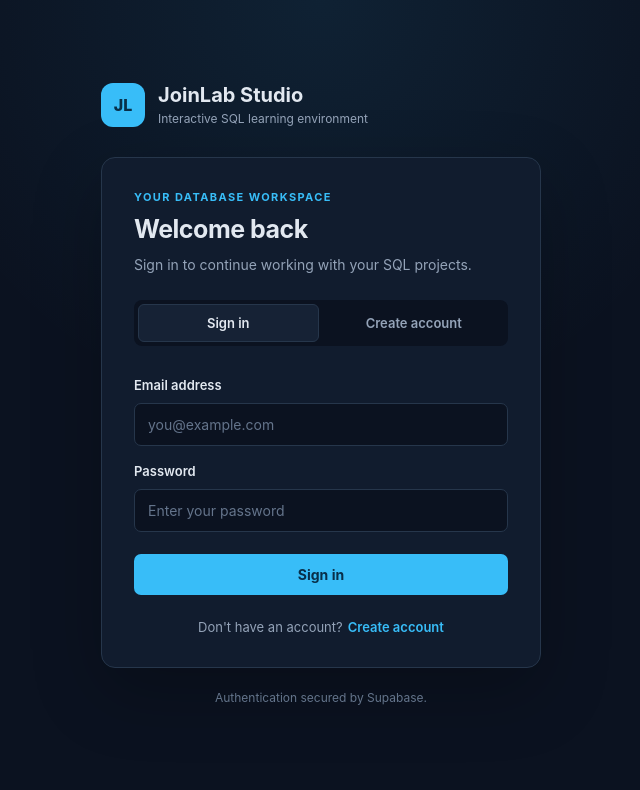
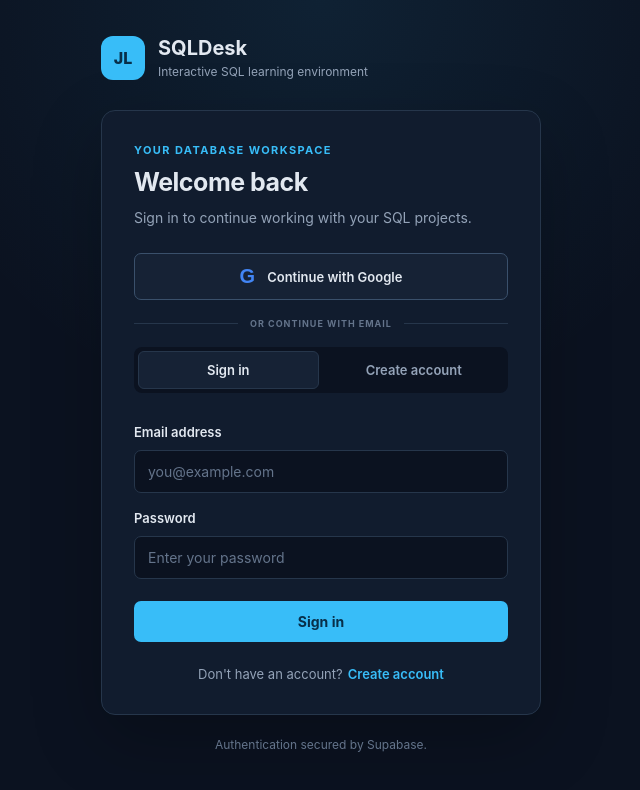
Before and after one commit to mallikarjunmarabasari-cell/JoinLab-Studio, a React app in the folder frontend/: page / in a window 1280 px wide. Shown: the top 790 px of the page, without its empty margins (319-959 px from the left). Built offline with nearby package versions, Linux system fonts and the light colour scheme; no server answers; the HTML template or start-up script is replaced by a standard one.

Commit message:
feat(auth): add Google OAuth and SQLDesk branding

```diff
--- a/frontend/src/components/AuthScreen.css
+++ b/frontend/src/components/AuthScreen.css
@@ -1,15 +1,12 @@
-
 .auth-page {
     min-height: 100vh;
     display: grid;
     place-items: center;
     padding: 32px 20px;
     background:
-    radial-gradient(
-      circle at 50% 0%,
+        radial-gradient(circle at 50% 0%,
             rgba(56, 189, 248, 0.09),
-      transparent 42%
-    ),
+            transparent 42%),
         var(--color-bg);
 }
 
@@ -217,3 +214,62 @@
         font-size: 22px;
     }
 }
+
+/* Google OAuth */
+
+.auth-social-actions {
+    margin-bottom: 18px;
+}
+
+.google-signin-button {
+    width: 100%;
+    min-height: 46px;
+    display: flex;
+    align-items: center;
+    justify-content: center;
+    gap: 12px;
+    padding: 11px 14px;
+    border: 1px solid var(--color-border-hover);
+    border-radius: 7px;
+    background: var(--color-panel);
+    color: var(--color-text);
+    font-size: 13px;
+    font-weight: 600;
+    transition: border-color 0.2s ease, background 0.2s ease;
+}
+
+.google-signin-button:hover:not(:disabled) {
+    border-color: var(--color-accent);
+    background: var(--color-panel-hover);
+}
+
+.google-signin-button:disabled {
+    opacity: 0.6;
+    cursor: not-allowed;
+}
+
+.google-mark {
+    font-family: Arial, sans-serif;
+    font-size: 20px;
+    font-weight: 700;
+    color: #4285f4;
+}
+
+.auth-divider {
+    display: flex;
+    align-items: center;
+    gap: 12px;
+    margin: 18px 0;
+    color: var(--color-subtle);
+    font-size: 9px;
+    font-weight: 700;
+    letter-spacing: 1px;
+}
+
+.auth-divider::before,
+.auth-divider::after {
+    flex: 1;
+    height: 1px;
+    content: '';
+    background: var(--color-border);
+}
--- a/frontend/src/components/AuthScreen.jsx
+++ b/frontend/src/components/AuthScreen.jsx
@@ -16,6 +16,36 @@ function AuthScreen() {
         setFeedback(null)
         setPassword('')
     }
+
+
+    async function handleGoogleSignIn() {
+        if (isSubmitting) return
+
+        setIsSubmitting(true)
+        setFeedback(null)
+
+        try {
+            const { error } = await supabase.auth.signInWithOAuth({
+                provider: 'google',
+                options: {
+                    redirectTo: window.location.origin,
+                },
+            })
+
+            if (error) throw error
+        } catch (error) {
+            setFeedback({
+                type: 'error',
+                message:
+                    error instanceof Error
+                        ? error.message
+                        : 'Google sign-in failed. Please try again.',
+            })
+
+            setIsSubmitting(false)
+        }
+    }
+
 
     async function handleSubmit(event) {
         event.preventDefault()
@@ -85,7 +115,7 @@ function AuthScreen() {
                     <div className="auth-brand-mark">JL</div>
 
                     <div>
-            <h1>JoinLab Studio</h1>
+                        <h1>SQLDesk</h1>
                         <p>Interactive SQL learning environment</p>
                     </div>
                 </header>
@@ -103,6 +133,25 @@ function AuthScreen() {
                             ? 'Create an account to access your JoinLab workspace.'
                             : 'Sign in to continue working with your SQL projects.'}
                     </p>
+
+                    <div className="auth-social-actions">
+                        <button
+                            type="button"
+                            className="google-signin-button"
+                            onClick={handleGoogleSignIn}
+                            disabled={isSubmitting}
+                        >
+                            <span className="google-mark" aria-hidden="true">
+                                G
+                            </span>
+
+                            {isSubmitting ? 'Connecting to Google...' : 'Continue with Google'}
+                        </button>
+                    </div>
+
+                    <div className="auth-divider">
+                        <span>OR CONTINUE WITH EMAIL</span>
+                    </div>
 
                     <div className="auth-tabs">
                         <button
```
Lines whose indentation alone changed are shown as unchanged.
